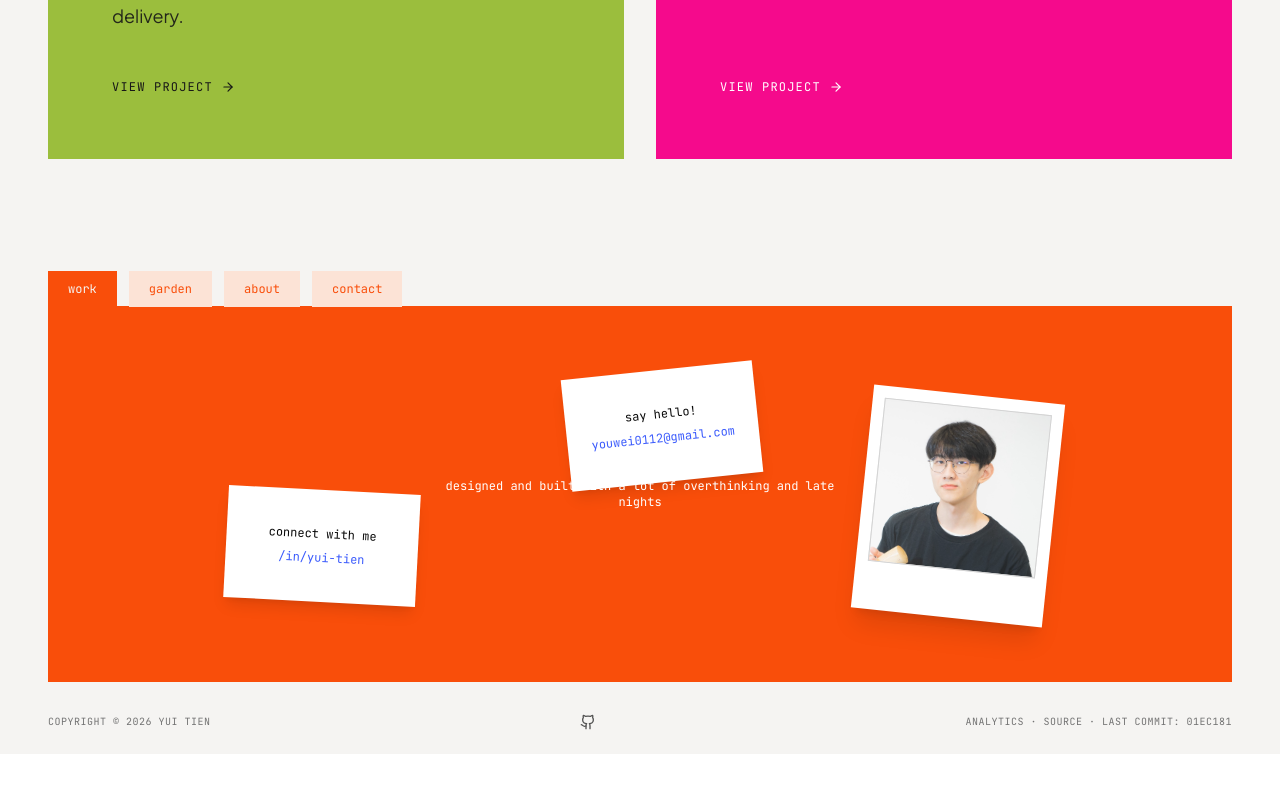
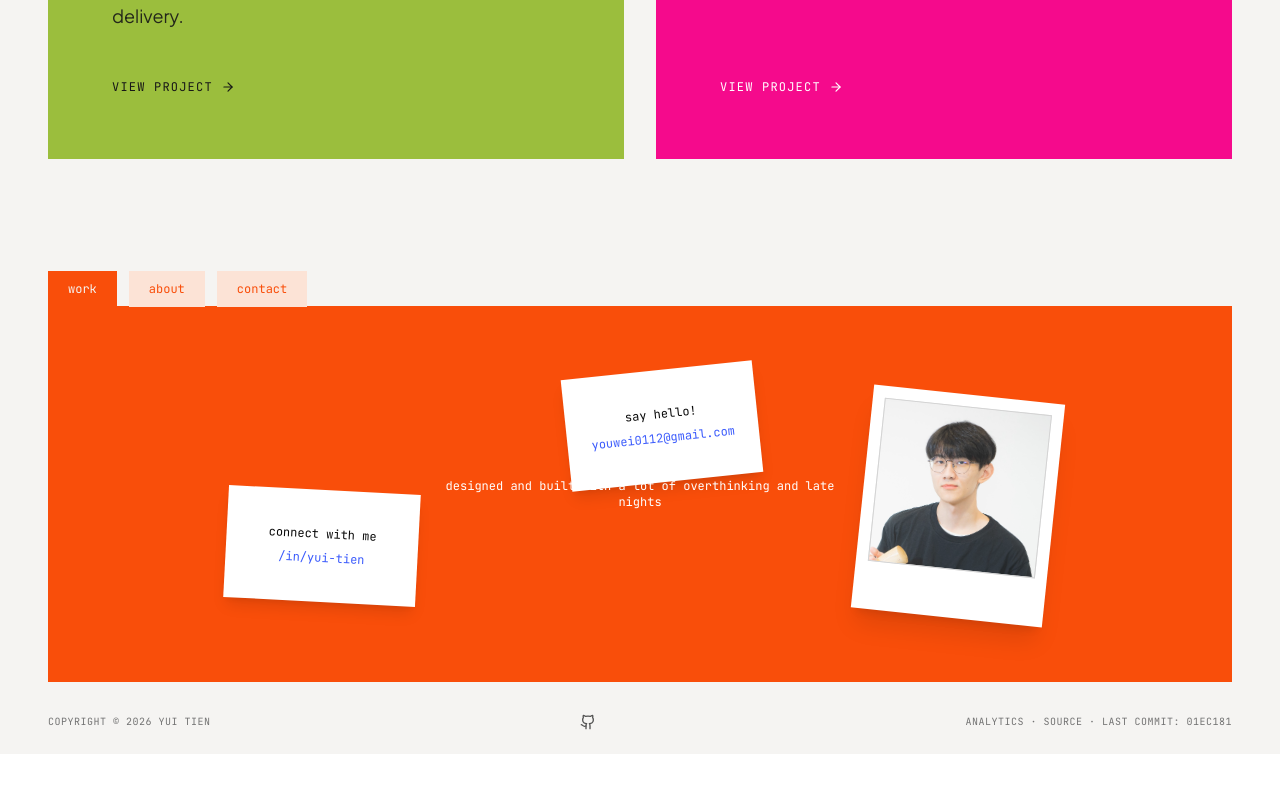
Before and after one commit to YUI-TIEN/wayne-portfolio, a React (Vite) app: page / in a window 1280 px wide. Shown: the part 1754-2546 px from the top of the page. Built offline with nearby package versions, Linux system fonts and the light colour scheme.

Commit message:
style: remove garden tab from footer to match newest user specifications

```diff
--- a/src/App.tsx
+++ b/src/App.tsx
@@ -158,7 +158,7 @@ function App() {
       <div className="max-w-7xl mx-auto px-6 md:px-12 relative z-10 mt-16 mb-12">
         {/* Folder Tabs */}
         <div className="flex items-end gap-[12px] -mb-[1px] relative z-20">
-          {['work', 'garden', 'about', 'contact'].map((tab) => {
+          {['work', 'about', 'contact'].map((tab) => {
             const isActive = activeTab === tab;
             return (
               <a
```
